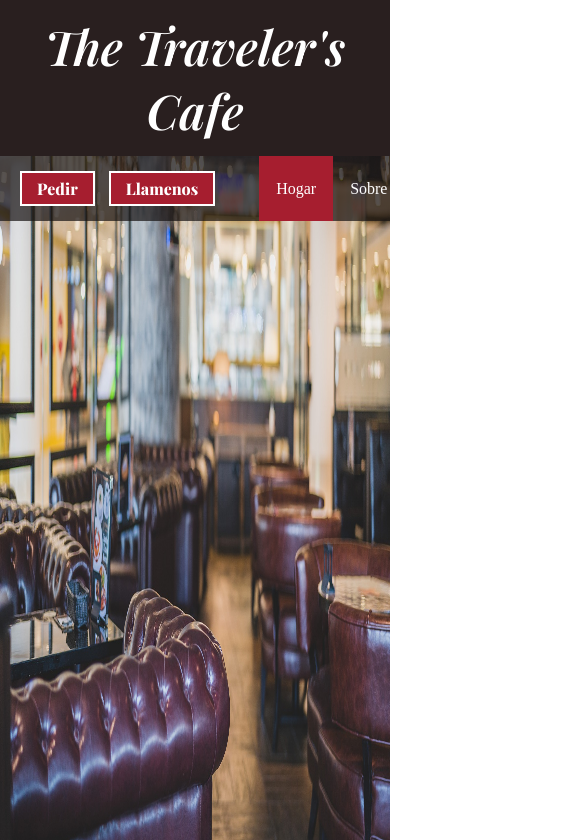
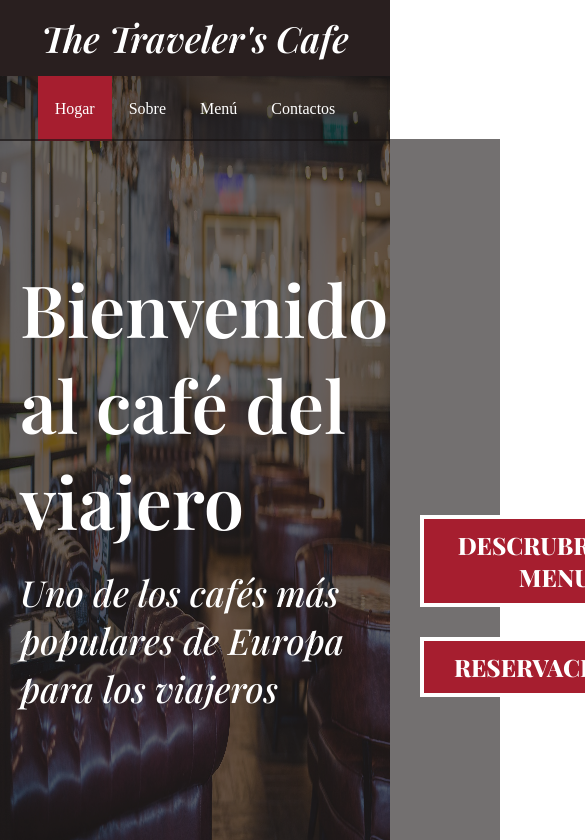
Before and after one commit to bbntpl/travelers-cafe, a website built with webpack: page src/index.html in a window 390 px wide. Shown: the top 840 px of the page, 585 px wide, since content can reach past the window. Built offline with nearby package versions, Linux system fonts and the light colour scheme; a web font is replaced by a local one.

Commit message:
feat: add home page

```diff
--- a/src/assets/styles/main.css
+++ b/src/assets/styles/main.css
@@ -1,4 +1,4 @@
-/***** COLOR VARIABLES *****/
+/***** COLOR/DIMENSIONS VARIABLES *****/
 :root {
     --color-brink-pink: #FF7384;
     /* font color for black */
@@ -10,6 +10,8 @@
     /* darker version of primary theme */
     --color-gallery: #F0F0F0;
     --color-nav: rgba(22, 18, 18, 0.7);
+    --color-home-overlay: rgba(22, 18, 18, 0.6);
+    --min-height-header: calc(100vh - 141.767px);
 }
 
 /***** BASE LAYERS *****/
@@ -37,15 +39,21 @@ a, button, .nav-list>* {
     border-width: 3px;
 }
 
-.primary-btn {
+.primary-btn, .primary-btn--large{
     background-color: var(--color-mexican-red);
     color: #fff;
-    border-color: #fff;
-    border-style: solid;
+}
+.primary-btn {
     padding: 5px 15px;
     font: normal 800 16px 'Playfair Display';
+    border: 2px solid #fff;
 }
-
+.primary-btn--large{
+    font: normal 800 24px 'Playfair Display';
+    padding: 10px 30px;
+    border: 4px solid #fff;
+    text-transform: uppercase;
+}
 .center {
     display: flex;
     justify-content: center;
@@ -53,7 +61,7 @@ a, button, .nav-list>* {
 }
 
 .home-icon, .facebook-icon, .instagram-icon, .twitter-icon, .google-icon, .phone-icon, .email-icon, .location-icon {
-    padding: 0px 10px;
+    padding: 5px 10px;
 }
 
 /* ICONS */
@@ -83,7 +91,7 @@ a, button, .nav-list>* {
 
 .phone-icon {
     background: url('../images/icons/phone.svg') no-repeat;
-    width: 21.5px;
+    width: 21.6px;
     height: 24px;
 }
 
@@ -100,17 +108,15 @@ a, button, .nav-list>* {
 }
 
 /***** PROJECT LAYERS *****/
-.site__main, .footer, .site__header{
+.site__main, .footer, .site__header {
     z-index: 10;
 }
+
 /* HEADER */
 .site__header {
-    display: flex;
     position: relative;
     flex-direction: column;
-    justify-content: center;
-    align-items: center;
-    width: 100vw;
+    width: 100%;
     z-index: 10;
 }
 
@@ -134,7 +140,7 @@ a, button, .nav-list>* {
 
 .logo-text {
     color: #fff;
-    font: italic 600 48px 'Playfair Display';
+    font: italic 600 36px 'Playfair Display';
 }
 
 .nav-container {
@@ -154,7 +160,7 @@ a, button, .nav-list>* {
 .nav-list {
     width: 500px;
     height: 65px;
-    font: 20px;
+    font: 17px;
     display: flex;
     justify-content: space-evenly;
     color: #fff;
@@ -167,9 +173,6 @@ a, button, .nav-list>* {
 
 .nav-item, .nav-menu .nav-link {
     height: 100%;
-}
-
-.nav-menu>* {
     color: #fff;
 }
 
@@ -182,14 +185,18 @@ a, button, .nav-list>* {
     padding: 0 5px;
 }
 
-.nav-btns>button {
+.nav-btns>button:not(:last-child) {
     margin-right: 14px;
 }
 
 /*** MAIN ***/
 .site__main {
-    min-height: calc(100vh - 157.767px);
+    position: relative;
+    min-height: var(--min-height-header);
+    height: max-content;
+    z-index: 10;
 }
+
 .hero {
     position: absolute;
     top: 0;
@@ -197,10 +204,92 @@ a, button, .nav-list>* {
     min-height: max-content;
     width: 100%;
     height: 100vh;
-    background: url('../images/heroes/hero_home.jpg') no-repeat;
+    background-repeat: no-repeat;
     background-size: 100vw 100vh;
     z-index: 1;
 }
+
+.hero-home{
+    background-image: url('../images/heroes/hero_home.jpg');
+}
+.hero-about{
+    background-image: url('../images/heroes/hero_about.jpg');
+}
+.hero-menu{
+    background-image: url('../images/heroes/hero_menu.jpg');
+}
+.hero-contact{
+    background-image: url('../images/heroes/hero_contact.jpg');
+}
+
+/* MODULE - HOME */
+.module__home-page, .module__about-page, .module__menu-page, .module__contact-page {
+    display: flex;
+    flex-direction: column;
+    justify-content: center;
+    min-height: inherit;
+    height: inherit;
+    color: #fff;
+}
+
+.low-dark-opacity-overlay {
+    position: absolute;
+    top: 0;
+    left: 0;
+    height: 102%;
+    width: 50%;
+    min-width: 500px;
+    background-color: var(--color-home-overlay);
+    margin-top: -2px;
+    z-index: 3;
+}
+
+.module__home-page .home-inner {
+    display: flex;
+    align-items: flex-start;
+    justify-content: space-between;
+    height: 55vh;
+}
+
+.module__home-page .hero-content {
+    display: flex;
+    position: relative;
+    justify-content: space-between;
+    align-items: flex-end;
+    height: max-content;
+    width: 100%;
+    z-index: 10;
+}
+
+.module__home-page .intro-text-container {
+    display: flex;
+    flex-direction: column;
+    justify-content: flex-start;
+    width: 50%;
+    min-width: 400px;
+}
+
+.module__home-page .primary-txt {
+    font: normal 600 72px 'Playfair Display';
+    padding: 0 0 20px 0;
+}
+
+.module__home-page .secondary-txt {
+    font: italic 500 36px 'Playfair Display';
+}
+
+.module__home-page .btn-container{
+    display: flex;
+    flex-direction: column;
+}
+.btn-container > button{
+    margin: 15px 0;
+}
+.hero-btn-reservations{
+    display: none;
+}
+
+/* MODULE - ABOUT */
 
 /*** FOOTER ***/
 .footer {
@@ -213,10 +302,7 @@ a, button, .nav-list>* {
 }
 
 .footer-inner {
-    display: flex;
     flex-direction: column;
-    justify-content: center;
-    align-items: center;
 }
 
 .footer-contacts {
@@ -239,9 +325,14 @@ a, button, .nav-list>* {
 }
 
 .copyright {
-    color: #fff;
     font: normal 500 24px 'Playfair Display';
     padding: 25px 0;
+    text-align: center;
+}
+
+.copyright>a {
+    color: #fff;
+    text-decoration: none;
 }
 
 /***** COSMETIC LAYERS *****/
@@ -250,7 +341,7 @@ a, button, .nav-list>* {
     color: #fff;
 }
 
-.primary-btn:hover {
+.primary-btn:hover, .primary-btn--large:hover {
     background-color: #fff;
     color: var(--color-mexican-red);
 }
@@ -262,3 +353,26 @@ a, button, .nav-list>* {
 .nav-menu>.nav-item:hover {
     background-color: var(--color-mexican-red);
 }
+
+/***** MOBILE FRIENDLINESS *****/
+@media screen and (max-width: 1000px) {
+    .nav-btns{
+        display: none;
+    }
+    .nav-container{
+        justify-content: center;
+    }
+    .hero-btn-reservations{
+        display: initial;
+    }
+}
+
+
+@media screen and (max-width: 428px) {
+    .nav-btns,.sm-links{
+        display: none;
+    }
+    .nav-container{
+        justify-content: center;
+    }
+}
--- a/src/components/footer.js
+++ b/src/components/footer.js
@@ -36,13 +36,14 @@ const FooterComponent = (() => {
         const currentYear = new Date().getFullYear();
         const footerCopyright = createEl('p', 'copyright');
         const linkToGithub = createEl('a', 'github-link', `${data.footer.copyright} ${currentYear}`);
-        linkToGithub.src = 'https://github.com/bvrbryn445';
+        linkToGithub.href = 'https://github.com/bvrbryn445';
+        linkToGithub.target = '_blank';
         footerCopyright.append(linkToGithub);
         return footerCopyright;
     }
     const initialize = () => {
         const footer = createEl('footer', 'footer');
-        const footerInner = createEl('footer', ['footer-inner', 'o-wrapper']);
+        const footerInner = createEl('footer', ['footer-inner', 'o-wrapper', 'center']);
         footer.append(footerInner);
         appendChildren(footerInner, [_createInlineContacts(), _createCopyright()]);
         return footer;
--- a/src/components/header.js
+++ b/src/components/header.js
@@ -1,9 +1,13 @@
 import { createEl, appendChildren } from '../helpers';
 import data from '../database/data.yaml';
+
 //import module contoller
 import ModuleController from '../controller/module-controller';
 
 const HeaderComponent = (() => {
+    //texts to be used for nav buttons
+    const { order ,call, reservations } = data.nav.buttons;
+
     //texts/classes to be used for nav menu
     const navItems = ['home', 'about', 'menu', 'contact'];
     const socialLinks = ['facebook', 'instagram', 'twitter', 'google'];
@@ -15,6 +19,7 @@ const HeaderComponent = (() => {
         logoDiv.append(logoText);
         return logoDiv;
     }
+
     //switch to active style when user click a nav btn
     const _activePage = (e, nthOfModule) => {
         e.preventDefault();
@@ -28,7 +33,9 @@ const HeaderComponent = (() => {
     const _createNavMenu = (el, navItems) => {
         navItems.forEach((txt, i) => {
             const item = createEl('li', 'nav-item');
-            const link = createEl('a', ['nav-link','center'], data.nav[txt]);
+            const link = createEl('a', ['nav-link','center'], data.nav.menu[txt]);
+
+            //add active style to the first child as it is the default page
             if(!i) {
                 link.classList.add('active');
             }
@@ -56,9 +63,9 @@ const HeaderComponent = (() => {
         const socialMediaLinks = createEl('ul', ['sm-links', 'center']);
 
         //children of Left Nav Btns
-        const orderBtn = createEl('button', ['primary-btn', 'border-width-2px'], 'Pedir');
-        const callUsBtn = createEl('button', ['primary-btn', 'border-width-2px'], 'Llamenos');
-        const reservationsBtn = createEl('button', ['primary-btn', 'border-width-2px'], 'Reservaciones');
+        const orderBtn = createEl('button', 'primary-btn', order);
+        const callUsBtn = createEl('button', 'primary-btn', call);
+        const reservationsBtn = createEl('button', 'primary-btn', reservations);
 
         //attach children nodes to the rightful parent
         appendChildren(navContainer, [leftNavBtns, navList, rightNavBtns]);
@@ -73,7 +80,7 @@ const HeaderComponent = (() => {
         return navContainer;
     }
     const initialize = () => {
-        const headerDiv = createEl('div', ['site__header']);
+        const headerDiv = createEl('div', ['site__header', 'center']);
         const headerInnerDiv = createEl('header', ['header-inner', 'center']);
         const navInnerDiv = createEl('div', ['nav-inner', 'center']);
         appendChildren(headerDiv, [headerInnerDiv, navInnerDiv]);
--- a/src/components/main.js
+++ b/src/components/main.js
@@ -1,5 +1,5 @@
 import HomePage from '../modules/home.js';
 import { createEl } from '../helpers';
-const main = createEl('main', 'site__main');
+const main = createEl('main', ['site__main', 'center']);
 main.append(HomePage.initialize());
 export default main;
--- a/src/database/data.yaml
+++ b/src/database/data.yaml
@@ -1,15 +1,48 @@
 logo:
   text: The Traveler's Cafe
 nav:
-  home: Hogar
-  about: Sobre
-  menu: Menú
-  gallery: Galeria
-  contact: Contactos
-footer:
-  copyright: © The Traveler’s Cafe
+  buttons:
+    order: Pedir
+    call: Llamenos
+    reservations: Reservaciones
+  menu:
+    home: Hogar
+    about: Sobre
+    menu: Menú
+    contact: Contactos
+home:
+  hero:
+    primary: Bienvenido al café del viajero
+    secondary: Uno de los cafés más populares de Europa para los viajeros
+    buttons:
+      menu: Descrubrir el menu
+      reservations: Reservaciones
+about:
+  about:
+    header: Sobre nosotros
+    para: Lorem ipsum dolor sit amet, consectetur adipiscing elit. Nulla blandit massa nec nisi finibus volutpat. Duis dictum risus nec rutrum porttitor. Morbi ultricies euismod pretium. Aliquam erat volutpat. Maecenas commodo arcu sed enim sollicitudin, sit amet viverra ipsum convallis. Nullam lorem diam, tincidunt ut molestie et, bibendum id orci. Vestibulum vulputate tellus sed magna malesuada, vitae pulvinar nibh consectetur. Aliquam egestas aliquet venenatis. Sed vulputate nibh nisi, nec maximus quam consectetur vitae. Proin magna nunc, elementum in finibus vitae, scelerisque id justo. Donec ex massa, venenatis commodo aliquet id, venenatis a augue. Vestibulum augue justo, faucibus vel suscipit a, dictum ac nunc. Praesent rutrum massa non elit aliquam vulputate. Donec ut dolor sagittis, congue lorem nec, imperdiet metus. Ut gravida odio tristique, egestas erat vitae, aliquam quam. Aliquam vitae lacinia libero.
+  journey:
+    header: Nuestro viaje
+    para: Curabitur consectetur tincidunt porta. Cras id justo scelerisque turpis cursus accumsan. Aenean nec aliquam magna, eu interdum arcu. Integer egestas enim sapien, ut mattis nulla faucibus a. Curabitur a mi eu nibh rhoncus convallis. Sed non purus fringilla, gravida urna vitae, ornare sapien. Praesent vulputate viverra est sit amet lacinia. Curabitur tempus est et enim congue, quis accumsan leo mollis.
+menu:
+  header: Menú
+  salads: Ensaladas
+  drinks: Bebidas
+  soups: Sopas
+  sandwiches: Bocadillos
+  specials: Especiales
 contacts:
+  header: Contactenoes
   email: info@the-traverls-cafe.es
   tel: 812 456 789
   fax: 812 456 788
   location: Barcelona, Spain
+  form:
+    name: Contactenos
+    emailAddress: Direction de correo electronico
+    phoneNumber: Numero de telefono
+    subject: Asunto
+    message: Mensaje
+    enter: Enviar
+footer:
+  copyright: © The Traveler’s Cafe
--- a/src/index.js
+++ b/src/index.js
@@ -13,7 +13,7 @@ import { createEl, appendChildren } from './helpers';
 
 //let currentPage
 const contentEl = document.getElementById('content');
-const heroEl = createEl('div', 'hero');
+const heroEl = createEl('div', ['hero', 'hero-home']);
 appendChildren(contentEl, [
     HeaderComponent.initialize(), //header
     heroEl,
--- a/src/modules/about.js
+++ b/src/modules/about.js
@@ -2,8 +2,18 @@ import { createEl, appendChildren } from '../helpers';
 import data from '../database/data.yaml';
 
 const AboutModule = (() => {
+    const _createAboutUs = () => {
+        const aboutWrapperEl = createEl('div', 'about-wrapper');
+        const aboutContentContainer = createEl('div', 'about-contents');
+        return aboutWrapperEl;
+    }
+    const _createOurJourney = () => {
+        const ourJourneyEl = createEl('div', 'journey-wrapper');
+        return ourJourneyEl;
+    }
     const initialize = () => {
-        const about = createEl('div', 'site__home-page', 'This is about');
+        const about = createEl('div', ['module__about-page', 'o-wrapper']);
+        appendChildren(about, [_createAboutUs(), _createOurJourney()]);
         return about;
     }
     return { initialize }
--- a/src/modules/home.js
+++ b/src/modules/home.js
@@ -2,11 +2,36 @@ import { createEl, appendChildren } from '../helpers';
 import data from '../database/data.yaml';
 
 const HomePage = (() => {
-    const createHeroOverlay = () => {
+    const { primary, secondary, buttons } = data.home.hero;
 
+    //create elements
+    const _createHomeBtns = () => {
+        const homeBtnsContainer = createEl('div', 'btn-container');
+        const menuBtn
+            = createEl('button', ['primary-btn--large', 'hero-btn-menu'], buttons.menu);
+        const reservationBtn
+            = createEl('button', ['primary-btn--large', 'hero-btn-reservations'], buttons.reservations);
+        appendChildren(homeBtnsContainer, [menuBtn, reservationBtn]);
+        return homeBtnsContainer;
+    }
+    const _createHomeIntroTexts = () => {
+        const introTextContainer = createEl('article', 'intro-text-container');
+        const primaryTxt = createEl('h1', 'primary-txt', primary);
+        const secondaryTxt = createEl('p', 'secondary-txt', secondary);
+        appendChildren(introTextContainer, [primaryTxt, secondaryTxt]);
+        return introTextContainer;
+    }
+    const _createHeroContent = () => {
+        const homeInner = createEl('div', 'home-inner');
+        const heroContentContainer = createEl('section', ['hero-content']);
+        homeInner.append(heroContentContainer);
+        heroContentContainer.append(_createHomeIntroTexts(), _createHomeBtns());
+        return homeInner;
     }
     const initialize = () => {
-        const home = createEl('div', 'site__home-page', 'This is home');
+        const home = createEl('div', ['module__home-page', 'o-wrapper']);
+        const darkOverlay = createEl('div', 'low-dark-opacity-overlay');
+        appendChildren(home, [darkOverlay, _createHeroContent()]);
         return home;
     }
     return { initialize }
```
Also changed, not shown: src/controller/module-controller.js (+12 -9 lines), dist/assets/images/heroes/hero_about.23a7e09ad6d6e6526ef1.jpg (added), dist/assets/images/heroes/hero_contact.d7ffaaa39e724e2b580a.jpg (added), dist/assets/images/heroes/hero_menu.ea6040715665e9acb12e.jpg (added), dist/index.bundle.js.
